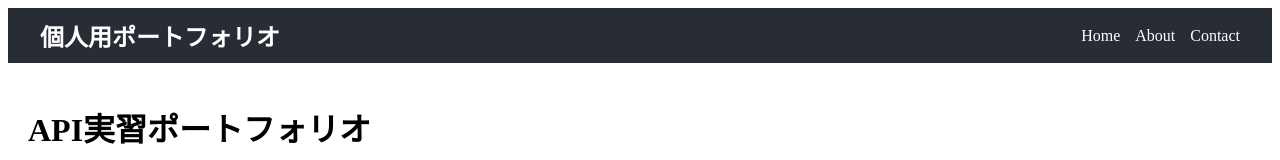
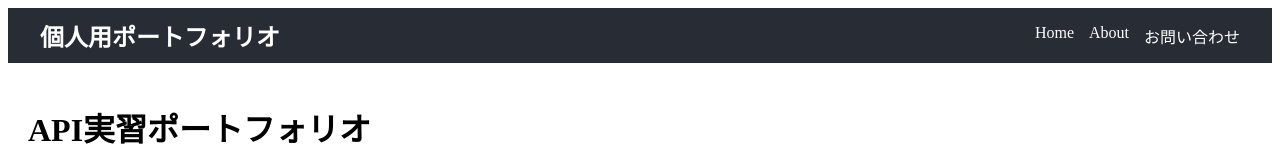
Before and after one commit to HibikiKobayashii/portforio, a Next.js app: page / in a window 1280 px wide. Shown: the top 160 px of the page. Built offline with nearby package versions, Linux system fonts and the light colour scheme.

Commit message:
Update Header.tsx

```diff
--- a/app/components/Header.tsx
+++ b/app/components/Header.tsx
@@ -21,7 +21,7 @@ const Header: React.FC = () => {
             </li>
             <li style={navItemStyle}>
               <a href="#" style={linkStyle}>
-                Contact
+                お問い合わせ
               </a>
             </li>
           </ul>
```
